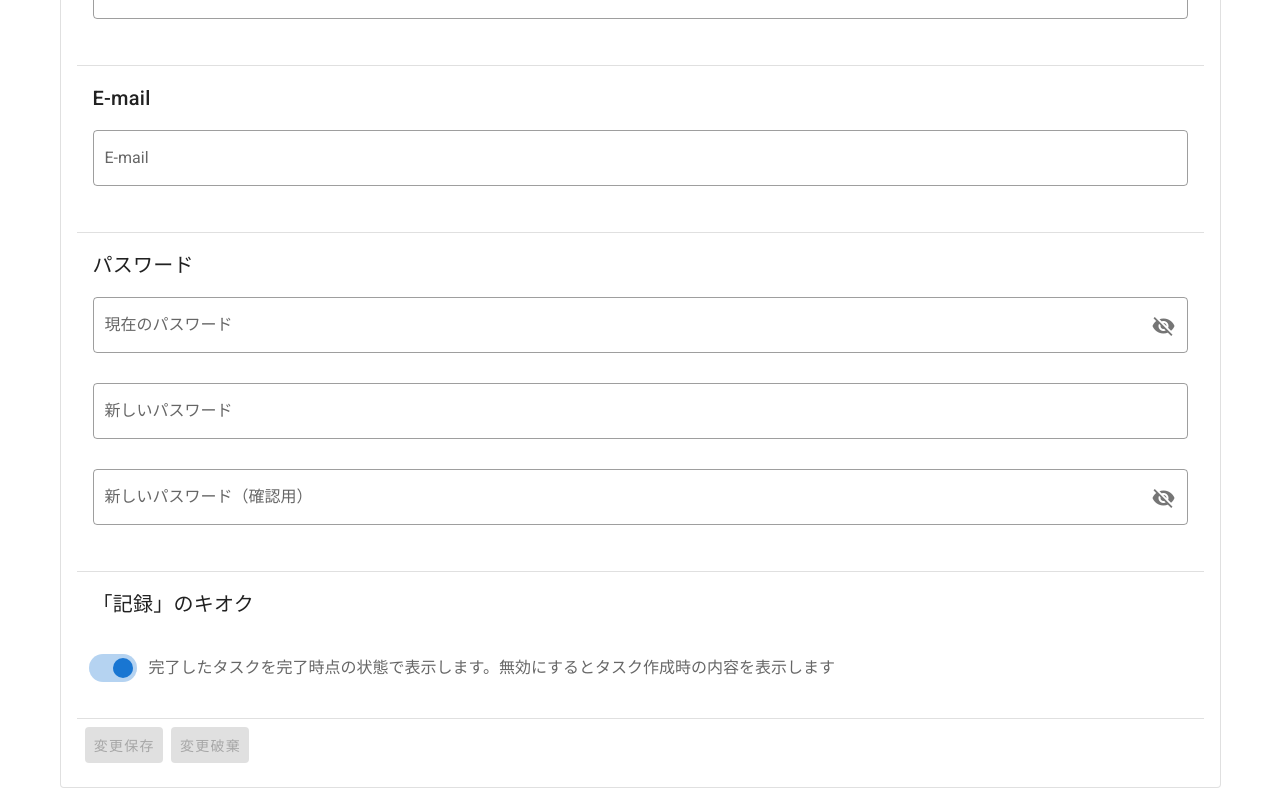
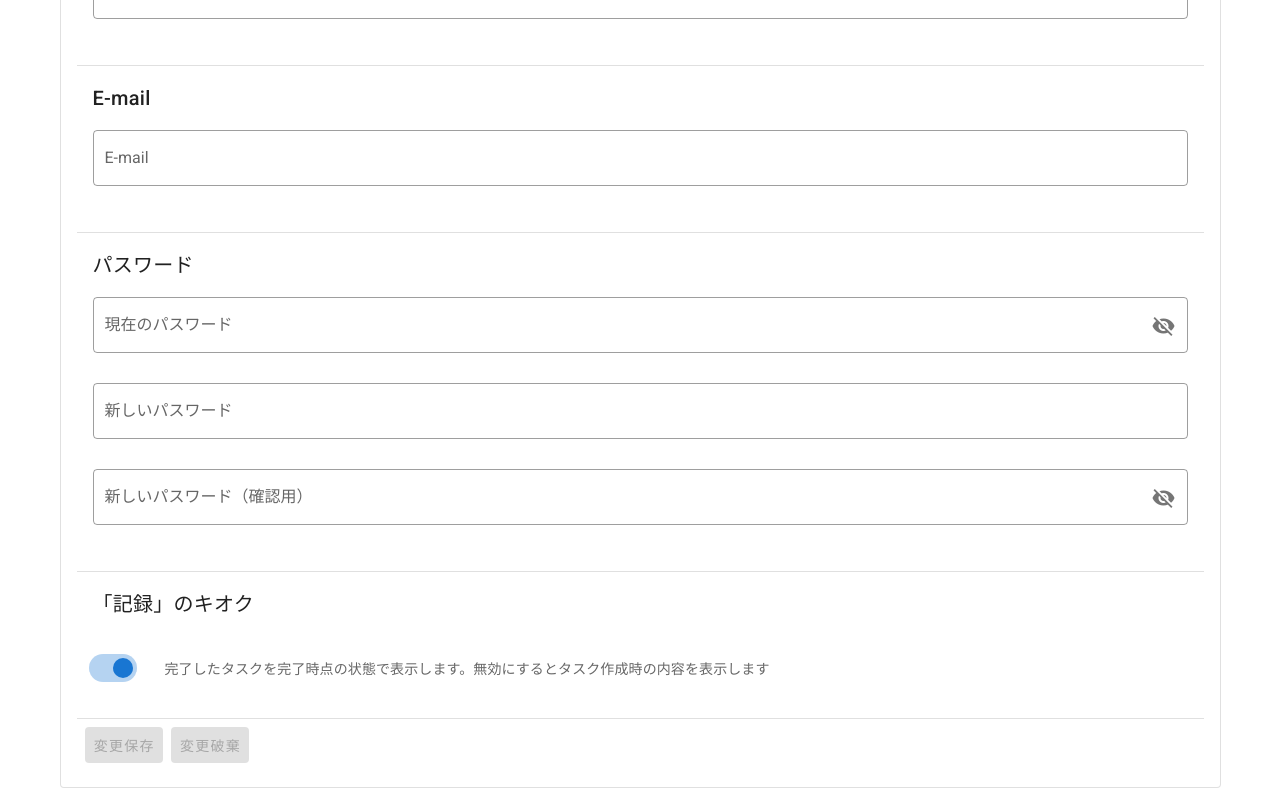
Before and after one commit to BASARA0826/chrono-fade, a Vue app: page /config in a window 1280 px wide. Shown: the part 599-1399 px from the top of the page. Built offline with nearby package versions, Linux system fonts and the light colour scheme; no server answers; the database is empty; sample sign-in values are in the browser's storage.

Commit message:
スライドボタンの領域調整

```diff
--- a/src/views/ConfigView.vue
+++ b/src/views/ConfigView.vue
@@ -79,12 +79,11 @@
           <!-- スライドボタン -->
           <v-divider></v-divider>
           <v-card-title>「記録」のキオク</v-card-title>
-          <v-card-text>
-            <v-switch
-              v-model="featureEnabled"
-              label="完了したタスクを完了時点の状態で表示します。無効にするとタスク作成時の内容を表示します"
-              inset
-            ></v-switch>
+          <v-card-text class="switch-container">
+            <v-switch v-model="featureEnabled" inset></v-switch>
+            <v-card-text>
+              完了したタスクを完了時点の状態で表示します。無効にするとタスク作成時の内容を表示します
+            </v-card-text>
           </v-card-text>
 
           <!-- ボタン -->
@@ -300,6 +299,12 @@ export default {
   justify-content: center;
 }
 
+.switch-container {
+  display: flex;
+  align-items: center;
+  max-width: fit-content;
+}
+
 .fade-enter-active,
 .fade-leave-active {
   transition: opacity 0.8s ease;
```
